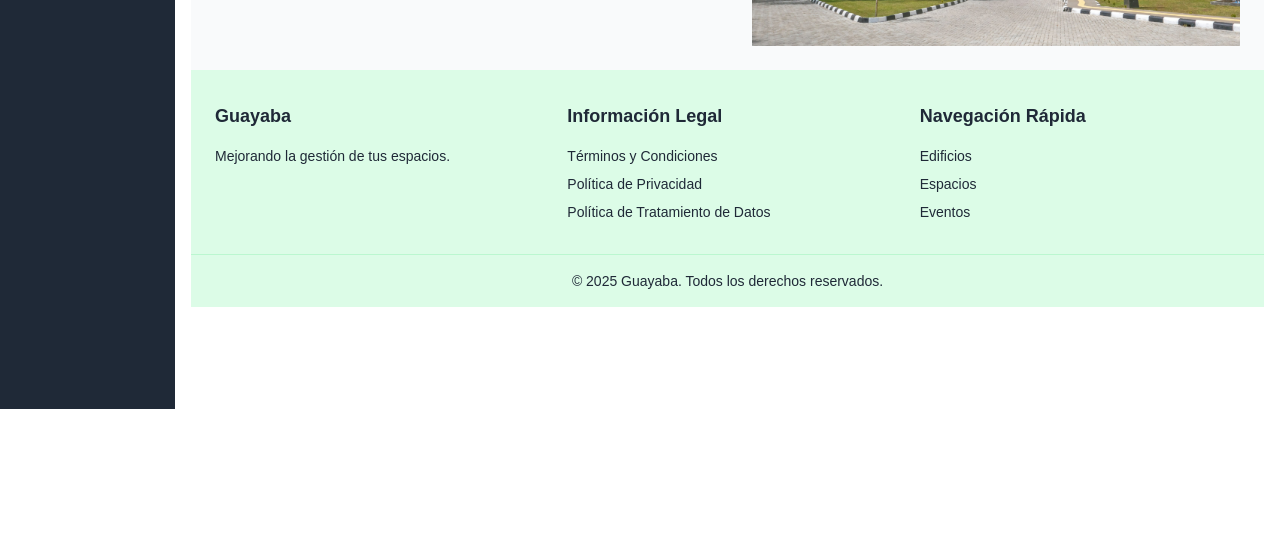
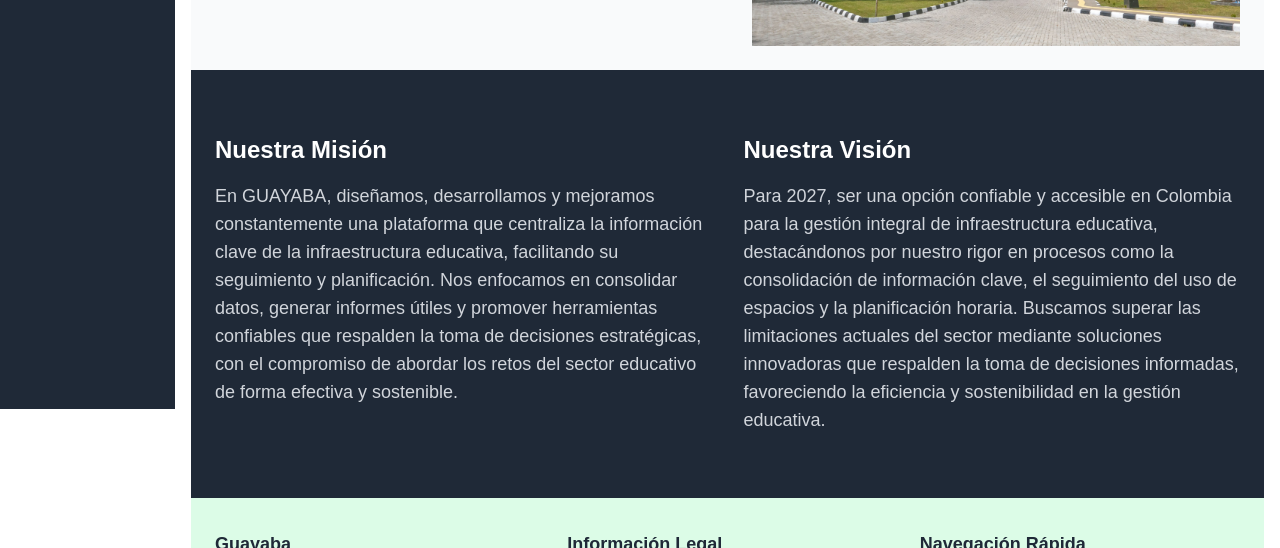
Before and after one commit to GUAYABA-Gestion/GUAYABA-Frontend, a Next.js app: page / in a window 1280 px wide. Shown: the part 391-939 px from the top of the page. Before the commit the page ends 832 px from the top, so only its background shows below. Built offline with nearby package versions, Linux system fonts and the light colour scheme; no server answers.

Commit message:
Update page.tsx

```diff
--- a/src/app/page.tsx
+++ b/src/app/page.tsx
@@ -38,6 +38,31 @@ export default function Home() {
           />
         </div>
       </div>
+      {/* Nueva Sección: Misión y Visión */}
+      <div className="bg-gray-800 text-white py-16">
+        <div className="max-w-7xl mx-auto px-6 grid grid-cols-1 md:grid-cols-2 gap-8">
+          {/* Bloque Misión */}
+          <div>
+            <h3 className="text-2xl font-bold mb-4">Nuestra Misión</h3>
+            <p className="text-lg text-gray-300">
+              En GUAYABA, diseñamos, desarrollamos y mejoramos constantemente una plataforma que centraliza la información clave de la infraestructura educativa,
+              facilitando su seguimiento y planificación. Nos enfocamos en consolidar datos, generar informes útiles y promover herramientas confiables que respalden
+              la toma de decisiones estratégicas, con el compromiso de abordar los retos del sector educativo de forma efectiva y sostenible.
+            </p>
+          </div>
+
+          {/* Bloque Visión */}
+          <div>
+            <h3 className="text-2xl font-bold mb-4">Nuestra Visión</h3>
+            <p className="text-lg text-gray-300">
+              Para 2027, ser una opción confiable y accesible en Colombia para la gestión integral de infraestructura educativa,
+              destacándonos por nuestro rigor en procesos como la consolidación de información clave, el seguimiento del uso de espacios
+              y la planificación horaria. Buscamos superar las limitaciones actuales del sector mediante soluciones innovadoras que respalden
+              la toma de decisiones informadas, favoreciendo la eficiencia y sostenibilidad en la gestión educativa.
+            </p>
+          </div>
+        </div>
+      </div>
       <Footer></Footer>
     </div>
 
```
